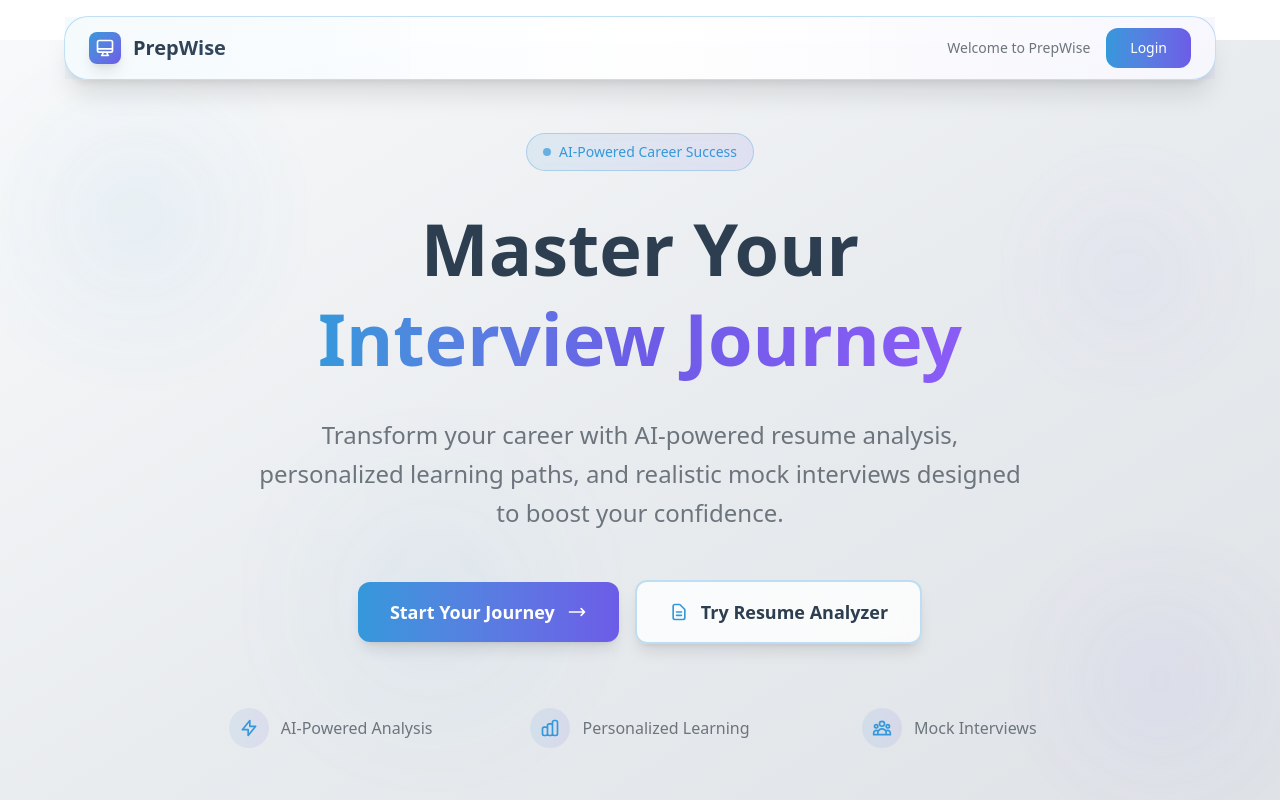
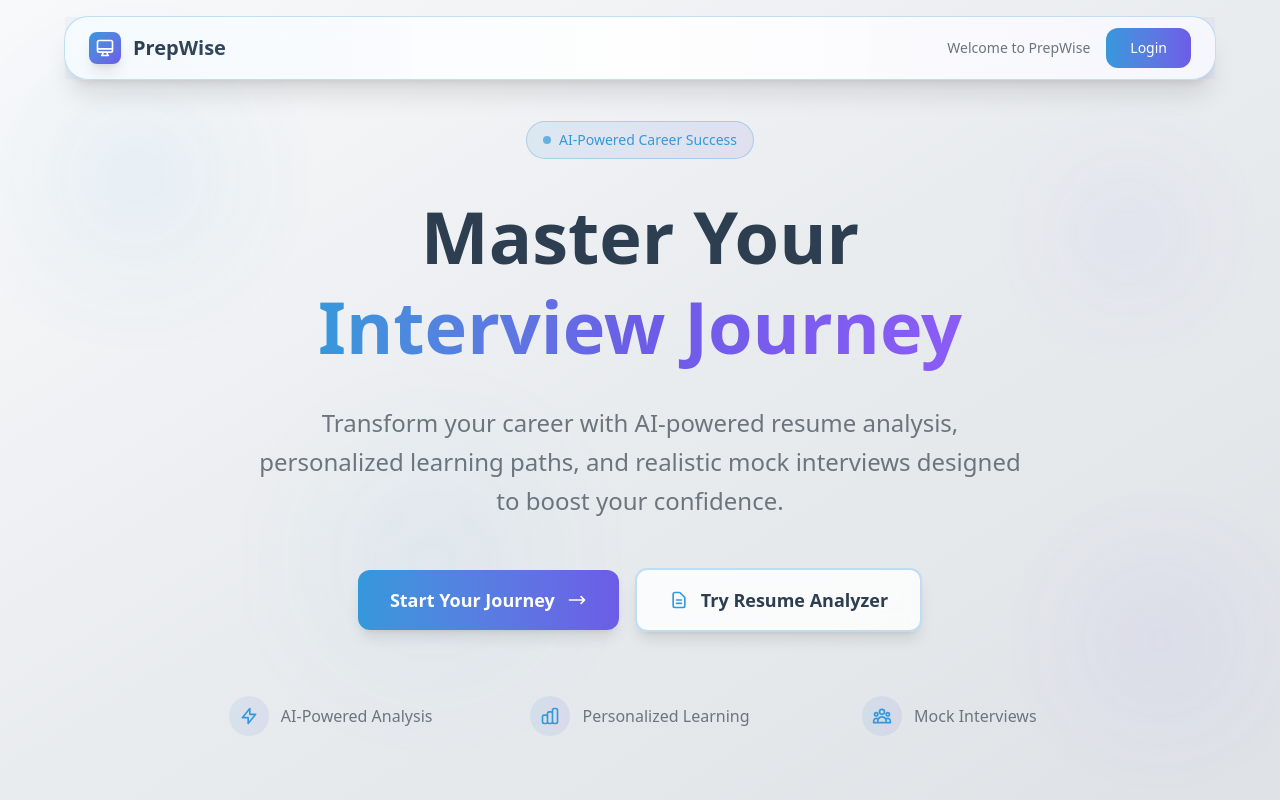
Before and after one commit to vitthal-biradar-ptc/PrepWise-Frontend, an Angular app: page / in a window 1280 px wide. Shown: the top 800 px of the page. Built offline with nearby package versions, Linux system fonts and the light colour scheme.

Commit message:
fix: adjust padding in hero section for improved layout

```diff
--- a/src/app/features/landing/components/hero/hero.html
+++ b/src/app/features/landing/components/hero/hero.html
@@ -1,5 +1,5 @@
 <section
-  class="mt-10 relative min-h-screen flex items-center justify-center overflow-hidden bg-gradient-to-br from-[#F8F9FA] via-[#E9ECEF] to-[#DEE2E6]"
+  class="pt-14 relative min-h-screen flex items-center justify-center overflow-hidden bg-gradient-to-br from-[#F8F9FA] via-[#E9ECEF] to-[#DEE2E6]"
 >
   <!-- Background decorations -->
   <div class="absolute inset-0 overflow-hidden">
```
